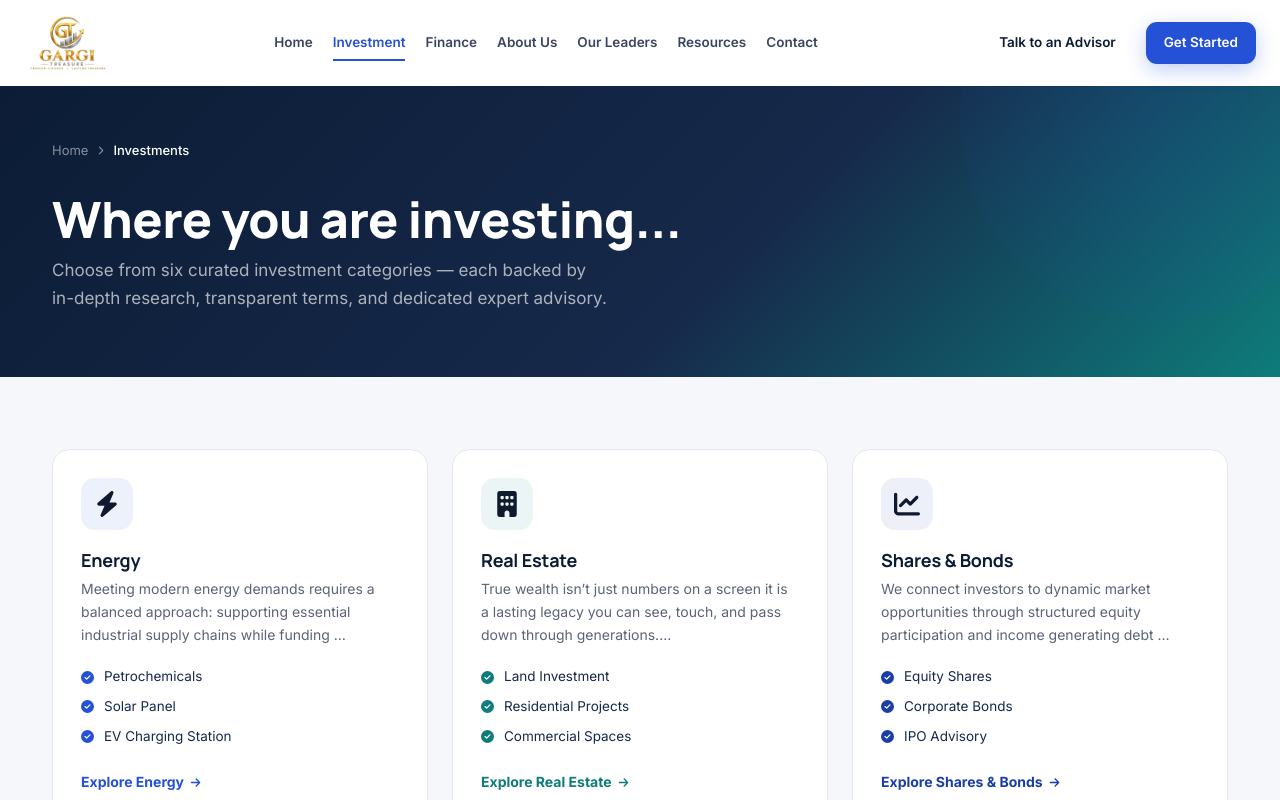
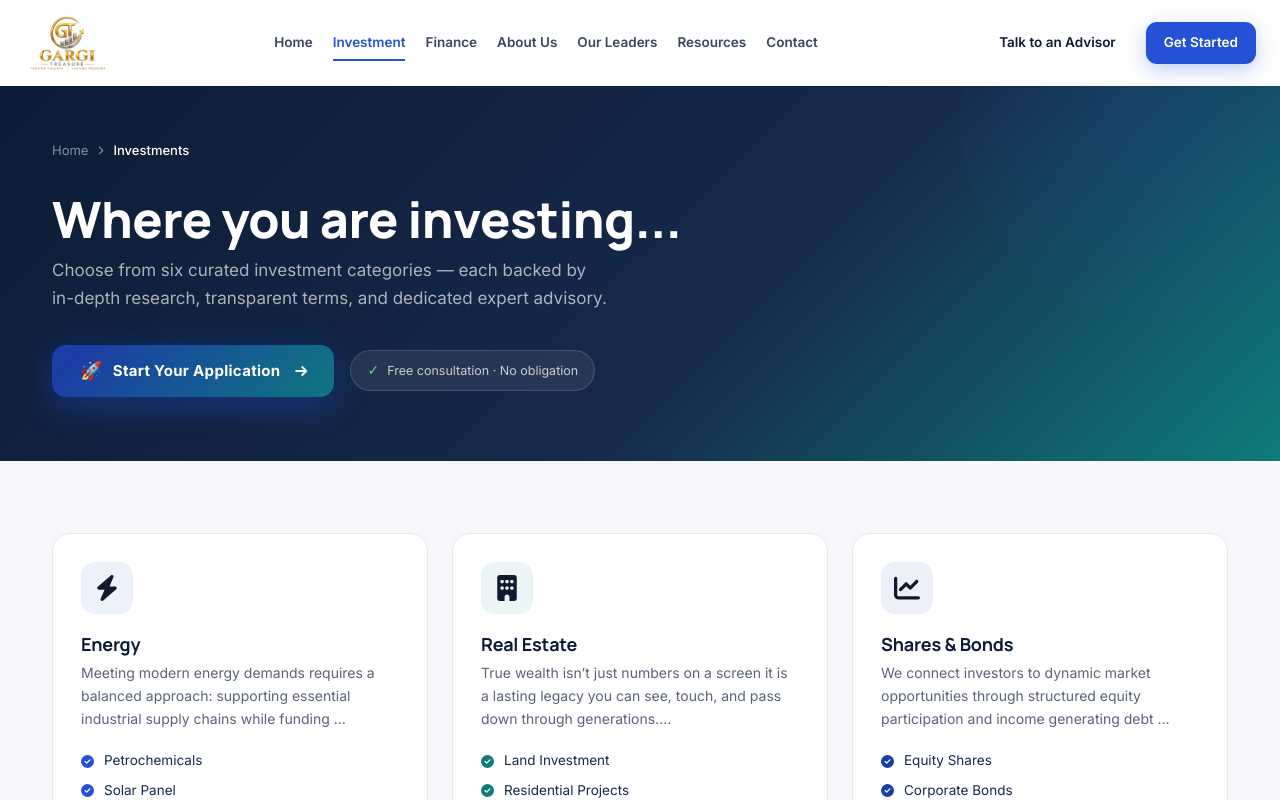
Before and after one commit to Saroj-kumar-Sahoo5524/gargitreasure, a Next.js app: page /investments in a window 1280 px wide. Shown: the top 800 px of the page. Built offline with nearby package versions, Linux system fonts and the light colour scheme.

Commit message:
feat: add investments landing page and start application button component

```diff
--- a/app/(routes)/investments/page.tsx
+++ b/app/(routes)/investments/page.tsx
@@ -3,6 +3,7 @@ import { FaArrowRight, FaChevronRight, FaCircleCheck } from 'react-icons/fa6';
 import { investmentMegaMenu } from '@/lib/data/megamenu';
 import { Button } from '@/components/ui/Button';
 import { InvestmentPlansCard } from '@/components/investments/InvestmentPlansCard';
+import { StartApplicationButton } from '@/components/investments/StartApplicationButton';
 import type { Metadata } from 'next';
 
 export const metadata: Metadata = {
@@ -55,6 +56,7 @@ export default function InvestmentsPage() {
           <p className="text-white/65 text-[17px] max-w-[560px] leading-relaxed">
             Choose from six curated investment categories — each backed by in-depth research, transparent terms, and dedicated expert advisory.
           </p>
+          <StartApplicationButton />
         </div>
       </section>
 
--- /dev/null
+++ b/components/investments/StartApplicationButton.tsx
@@ -0,0 +1,133 @@
+'use client';
+
+export function StartApplicationButton() {
+  return (
+    <div className="mt-8 flex items-center gap-4 flex-wrap">
+      <div className="relative inline-flex">
+        {/* Pulsing glow ring */}
+        <span
+          className="absolute inset-0 rounded-[14px] pointer-events-none"
+          style={{
+            boxShadow: '0 0 0 0 rgba(36,81,214,0.7)',
+            animation: 'ctaPulse 2.2s ease-out infinite',
+          }}
+        />
+
+        <button
+          style={{
+            position: 'relative',
+            display: 'inline-flex',
+            alignItems: 'center',
+            gap: '10px',
+            padding: '14px 28px',
+            borderRadius: '14px',
+            border: 'none',
+            cursor: 'pointer',
+            fontWeight: 700,
+            fontSize: '15px',
+            letterSpacing: '0.3px',
+            color: '#fff',
+            background: 'linear-gradient(135deg,#2451D6 0%,#1B3DA6 50%,#0E7C7B 100%)',
+            backgroundSize: '200% 200%',
+            animation: 'ctaGradientShift 4s ease infinite',
+            boxShadow: '0 8px 32px rgba(36,81,214,0.45), 0 2px 8px rgba(0,0,0,0.18)',
+            overflow: 'hidden',
+            transition: 'transform 0.2s ease, box-shadow 0.2s ease',
+          }}
+          onMouseEnter={e => {
+            const btn = e.currentTarget;
+            btn.style.transform = 'translateY(-2px) scale(1.03)';
+            btn.style.boxShadow = '0 14px 48px rgba(36,81,214,0.60), 0 4px 12px rgba(0,0,0,0.22)';
+          }}
+          onMouseLeave={e => {
+            const btn = e.currentTarget;
+            btn.style.transform = 'translateY(0) scale(1)';
+            btn.style.boxShadow = '0 8px 32px rgba(36,81,214,0.45), 0 2px 8px rgba(0,0,0,0.18)';
+          }}
+        >
+          {/* Shimmer sweep */}
+          <span
+            aria-hidden="true"
+            style={{
+              position: 'absolute',
+              top: 0,
+              left: '-75%',
+              width: '50%',
+              height: '100%',
+              background:
+                'linear-gradient(120deg,transparent 0%,rgba(255,255,255,0.22) 50%,transparent 100%)',
+              transform: 'skewX(-20deg)',
+              animation: 'ctaShimmer 3s ease-in-out infinite',
+              pointerEvents: 'none',
+            }}
+          />
+
+          {/* Rocket icon */}
+          <span style={{ fontSize: '18px', lineHeight: 1 }}>🚀</span>
+
+          <span>Start Your Application</span>
+
+          {/* Animated arrow */}
+          <span
+            style={{
+              display: 'inline-flex',
+              alignItems: 'center',
+              animation: 'ctaArrow 1.4s ease-in-out infinite',
+            }}
+          >
+            <svg width="16" height="16" viewBox="0 0 16 16" fill="none">
+              <path
+                d="M3 8h10M9 4l4 4-4 4"
+                stroke="#fff"
+                strokeWidth="1.8"
+                strokeLinecap="round"
+                strokeLinejoin="round"
+              />
+            </svg>
+          </span>
+        </button>
+      </div>
+
+      {/* Trust badge */}
+      <div
+        style={{
+          display: 'inline-flex',
+          alignItems: 'center',
+          gap: '8px',
+          background: 'rgba(255,255,255,0.08)',
+          border: '1px solid rgba(255,255,255,0.15)',
+          borderRadius: '40px',
+          padding: '8px 16px',
+          fontSize: '12.5px',
+          color: 'rgba(255,255,255,0.75)',
+          backdropFilter: 'blur(6px)',
+        }}
+      >
+        <span style={{ color: '#4ADE80', fontSize: '14px' }}>✓</span>
+        Free consultation · No obligation
+      </div>
+
+      {/* Keyframe definitions */}
+      <style>{`
+        @keyframes ctaPulse {
+          0%   { box-shadow: 0 0 0 0px rgba(36,81,214,0.55); }
+          70%  { box-shadow: 0 0 0 14px rgba(36,81,214,0); }
+          100% { box-shadow: 0 0 0 0px rgba(36,81,214,0); }
+        }
+        @keyframes ctaGradientShift {
+          0%,100% { background-position: 0% 50%; }
+          50%      { background-position: 100% 50%; }
+        }
+        @keyframes ctaShimmer {
+          0%   { left: -75%; }
+          60%  { left: 125%; }
+          100% { left: 125%; }
+        }
+        @keyframes ctaArrow {
+          0%,100% { transform: translateX(0); }
+          50%      { transform: translateX(4px); }
+        }
+      `}</style>
+    </div>
+  );
+}
```
